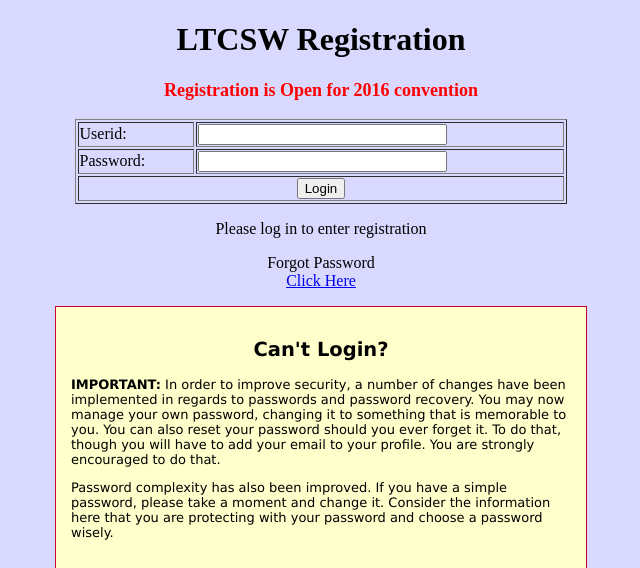
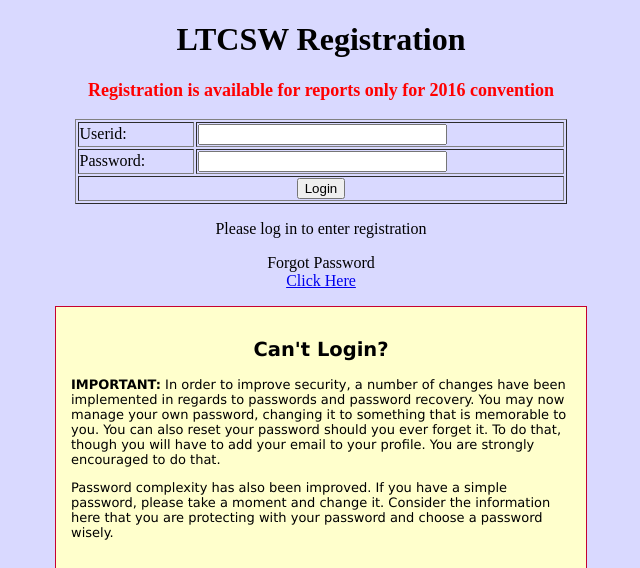
Before and after one commit to poetimp/ltcsw, a PHP site: page /login.php in a window 1280 px wide. Shown: the top 568 px of the page, without its empty margins (319-959 px from the left). Run offline with PHP 8.4, Linux system fonts and the light colour scheme; data that the repository does not hold is empty; a stand-in replaces the project's code that opens the database connection.

Commit message:
Unlocked reg and set to reports only

```diff
--- a/registration/login.php
+++ b/registration/login.php
@@ -108,7 +108,7 @@ if (isset($_POST['submit']))
       }
       else
       {?>
-      <b><font size="+1" color="Red"><p align="center">Registration is Open for 2016 convention</p></font></b>
+      <b><font size="+1" color="Red"><p align="center">Registration is available for reports only for 2016 convention</p></font></b>
 <!--  <b><font size="+1" color="Red"><p align="center">There will be a delay in opening registration</p></font></b> -->
 <!--  <b><font size="+1" color="Red"><p align="center">check <a href="https://www.facebook.com/groups/ltcsw/">Facebook page</a> for updates</p></font></b> -->
 <!--  <b><font size="+1" color="Red"><p align="center">2016 Registration Reports and Awards are Ready</p></font></b> -->
```
